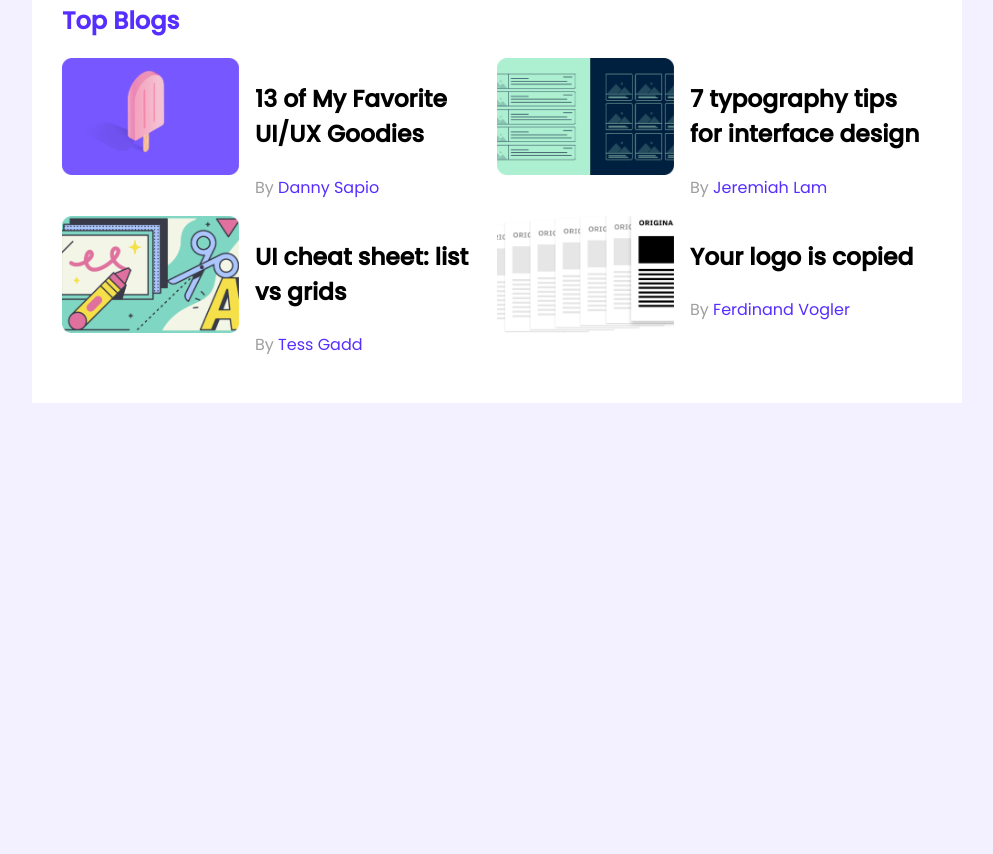
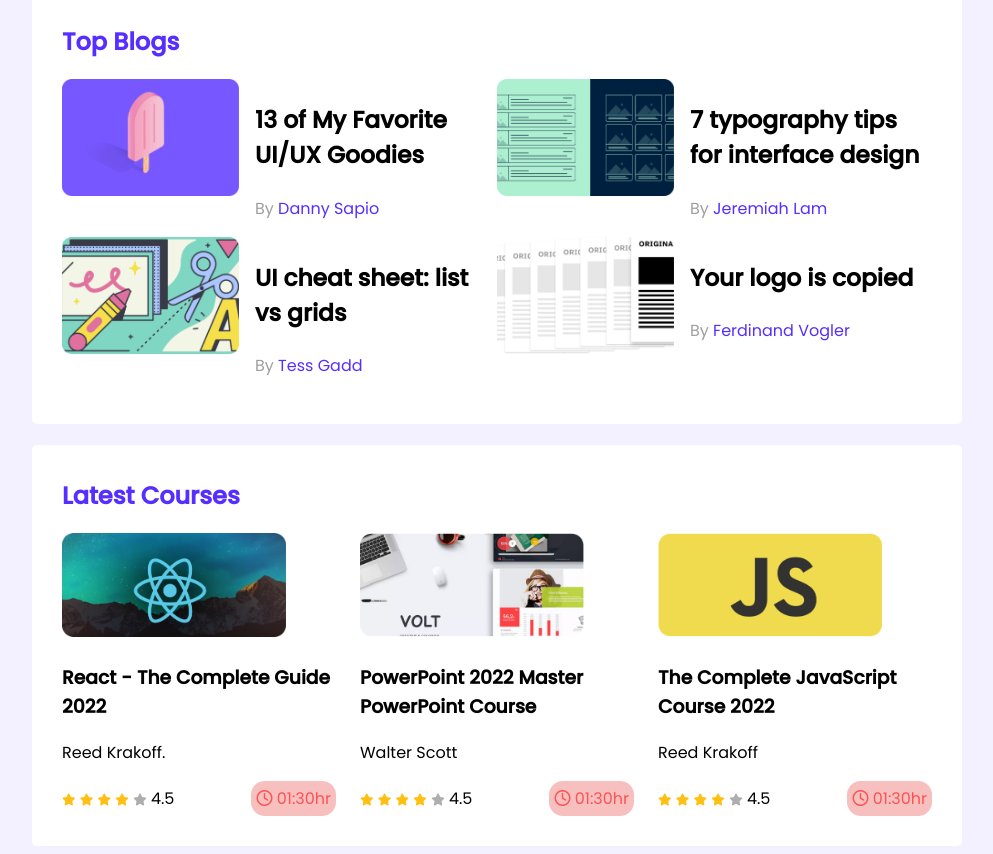
Before and after one commit to Mansiv1558/leader-board-css3, a plain HTML site: page index.html in a window 1280 px wide. Shown: the part 308-1162 px from the top of the page, without its empty margins (143-1136 px from the left). Before the commit the page ends 800 px from the top, so only its background shows below. Drawn offline with Linux system fonts and the light colour scheme.

Commit message:
Final touches

```diff
--- a/index.html
+++ b/index.html
@@ -5,6 +5,8 @@
     <meta http-equiv="X-UA-Compatible" content="IE=edge">
     <meta name="viewport" content="width=device-width, initial-scale=1.0">
     <title>Leaderboard</title>
+    <!-- Font Awesome -->
+    <script src="https://kit.fontawesome.com/0067cb141b.js" crossorigin="anonymous"></script>
     <!-- stylesheet -->
     <link rel="stylesheet" href="styles/styles.css">
     <link rel="preconnect" href="https://fonts.googleapis.com">
@@ -89,6 +91,90 @@
             </div>
         </section>
 
+        <!-- Latest Courses -->
+        <section class="container">
+            <h2 class="section-title">Latest Courses</h2>
+            <div class="courses">
+                <div class="course">
+                    <div class="course-banner">
+                        <img src="images/courses/course-1.png" alt="">
+                    </div>
+                    <div class="course-detail">
+                        <h3 class="course-title">React - The Complete Guide 2022</h3>
+                        <p class="course-author">Reed Krakoff.</p>
+
+                        <div class="course-info">
+                            <div>
+                                <i class="fas fa-star filled"></i>
+                                <i class="fas fa-star filled"></i>
+                                <i class="fas fa-star filled"></i>
+                                <i class="fas fa-star filled"></i>
+                                <i class="fas fa-star empty"></i>
+                                <span>4.5</span>
+                            </div>
+
+                            <div class="course-duration">
+                                <i class="far fa-clock"></i>
+                                01:30hr
+                            </div>
+                        </div>
+                    </div>
+                </div>
+
+                <div class="course">
+                    <div class="course-banner">
+                        <img src="images/courses/course-2.png" alt="">
+                    </div>
+                    <div class="course-detail">
+                        <h3 class="course-title">PowerPoint 2022 Master PowerPoint Course</h3>
+                        <p class="course-author">Walter Scott</p>
+
+                        <div class="course-info">
+                            <div>
+                                <i class="fas fa-star filled"></i>
+                                <i class="fas fa-star filled"></i>
+                                <i class="fas fa-star filled"></i>
+                                <i class="fas fa-star filled"></i>
+                                <i class="fas fa-star empty"></i>
+                                <span>4.5</span>
+                            </div>
+
+                            <div class="course-duration">
+                                <i class="far fa-clock"></i>
+                                01:30hr
+                            </div>
+                        </div>
+                    </div>
+                </div>
+
+                <div class="course">
+                    <div class="course-banner">
+                        <img src="images/courses/course-3.png" alt="">
+                    </div>
+                    <div class="course-detail">
+                        <h3 class="course-title">The Complete JavaScript Course 2022</h3>
+                        <p class="course-author">Reed Krakoff</p>
+
+                        <div class="course-info">
+                            <div>
+                                <i class="fas fa-star filled"></i>
+                                <i class="fas fa-star filled"></i>
+                                <i class="fas fa-star filled"></i>
+                                <i class="fas fa-star filled"></i>
+                                <i class="fas fa-star empty"></i>
+                                <span>4.5</span>
+                            </div>
+
+                            <div class="course-duration">
+                                <i class="far fa-clock"></i>
+                                01:30hr
+                            </div>
+                        </div>
+                    </div>
+                </div>
+            </div>
+        </section>
+
     </main>
 </body>
 </html>
--- a/styles/styles.css
+++ b/styles/styles.css
@@ -5,12 +5,15 @@ body{
 }
 main{
     display: flex;
-    justify-content: center;
+    flex-direction: column;
+    align-items: center;
 }
 .container{
     background: #FFFFFF;
     width: 870px;
     padding: 30px;
+    border-radius: 5px;
+    margin-top: 21px;
 }
 
 hr{
@@ -75,3 +78,80 @@ hr{
     font-size: 16px;
     color: #562eff;
 }
+
+
+/* ------------------------------
+        Courses Style
+---------------------------------
+*/
+.courses{
+    display: grid;
+    grid-template-columns: repeat(3, 1fr);
+    grid-column-gap: 24px;
+}
+
+.course .course-banner img{
+    width: 224px;
+    height: 104px;
+}
+
+.course-info{
+    display: flex;
+    align-items: center;
+    justify-content: space-between;
+}
+
+.fa-star{
+    font-size: 12px;
+}
+.fa-star.filled{
+    color: #FFC014;
+}
+
+.fa-star.empty{
+    color: #aeaeae;
+}
+
+.fa-clock, .course-duration{
+    color: rgb(250, 84, 84);
+}
+
+.course-duration{
+    background-color: rgb(248, 191, 191);
+    border-radius: 14px;
+    padding: 5px;
+}
+
+/*
+---------------------------
+        Media Queries
+---------------------------
+*/
+
+/* ----- Mobile Devices ------ */
+@media only screen and (max-width:688px) {
+    .container{
+        width: 100%;
+    }
+    .players, .blogs, .courses{
+        grid-template-columns: repeat(1, 1fr);
+    }
+
+    .player, .blog, .course{
+        flex-direction: column;
+    }
+}
+
+@media only screen and (min-width: 688px) and (max-width:992px) {
+    .container{
+        width: 100%;
+    }
+    .players, .blogs, .courses{
+        grid-template-columns: repeat(2, 1fr);
+    }
+
+    .player, .blog, .course{
+        flex-direction: column;
+    }
+
+}
```
